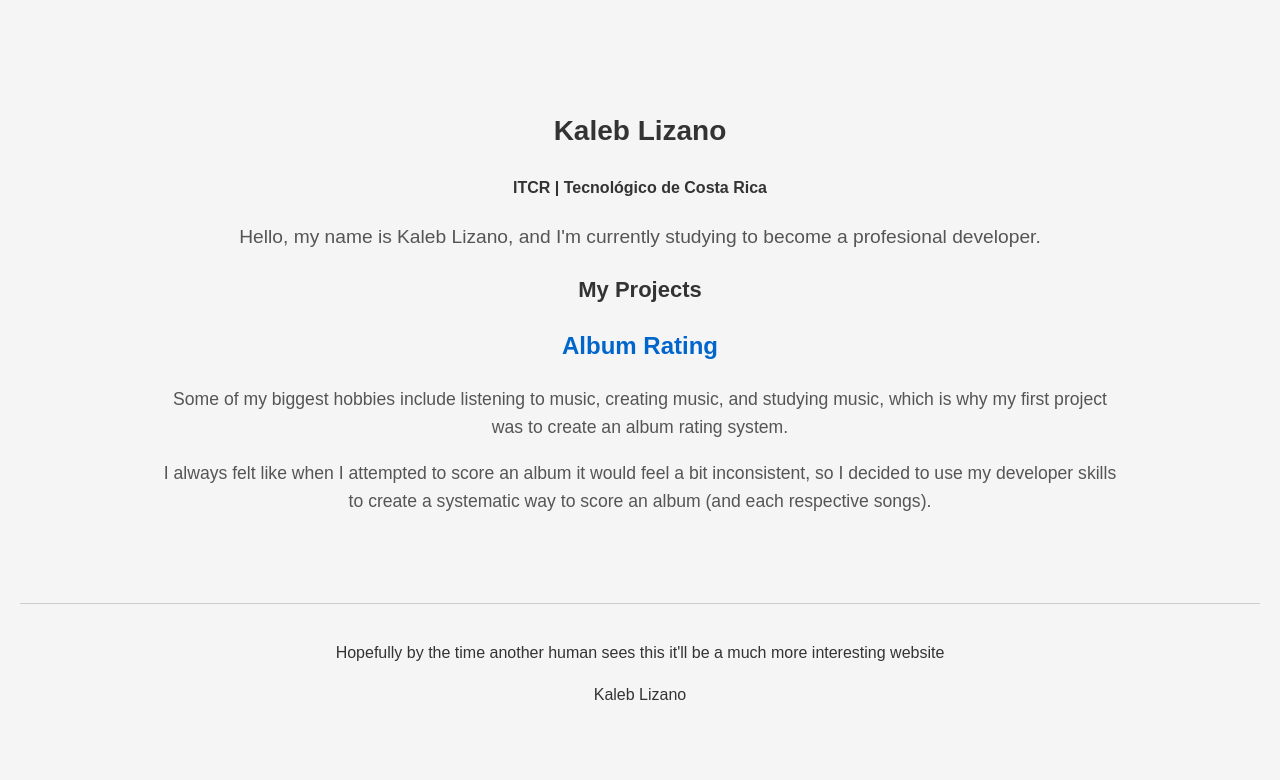
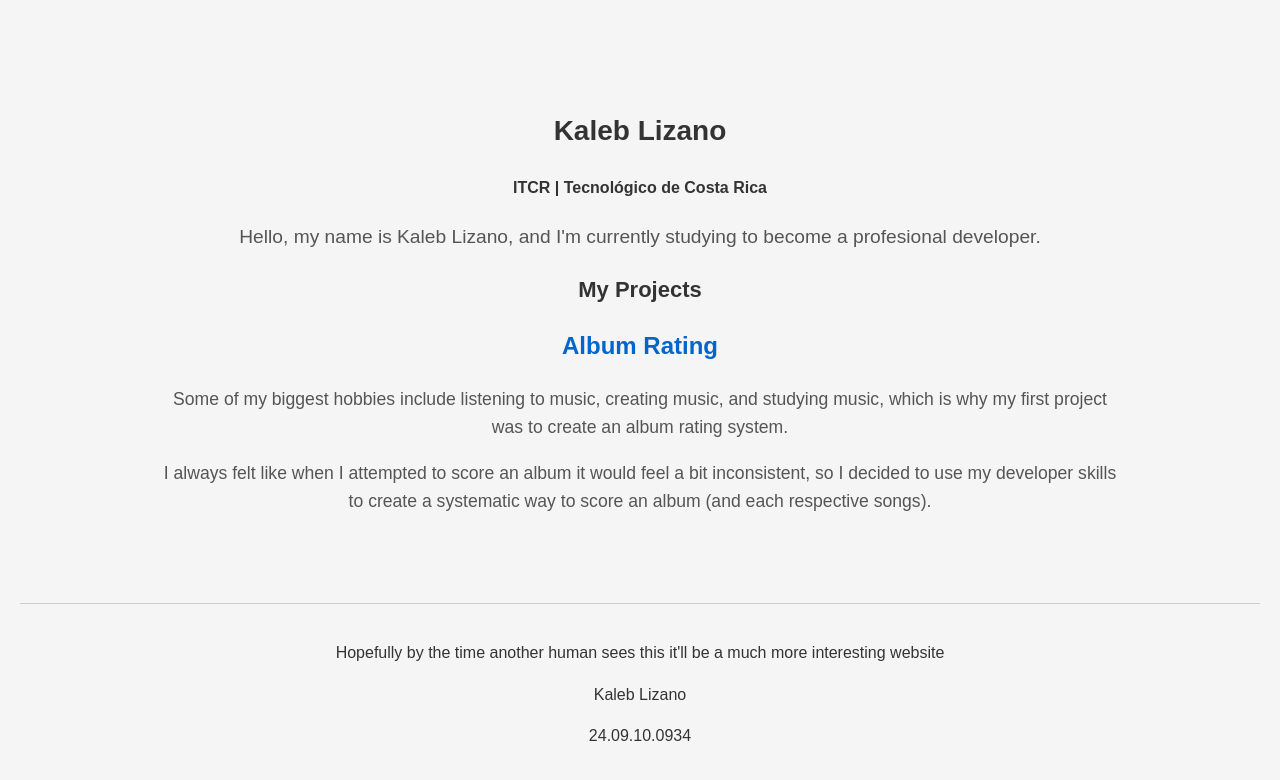
Before and after one commit to kaleb-lizano/lizano-website, a plain HTML site: page index.html in a window 1280 px wide. Drawn offline with Linux system fonts and the light colour scheme.

Commit message:
Added version to the footer

```diff
--- a/index.html
+++ b/index.html
@@ -86,6 +86,7 @@
 				interesting website
 			</p>
 			<p>Kaleb Lizano</p>
+			<p>24.09.10.0934</p>
 		</footer>
 	</body>
 </html>
```
